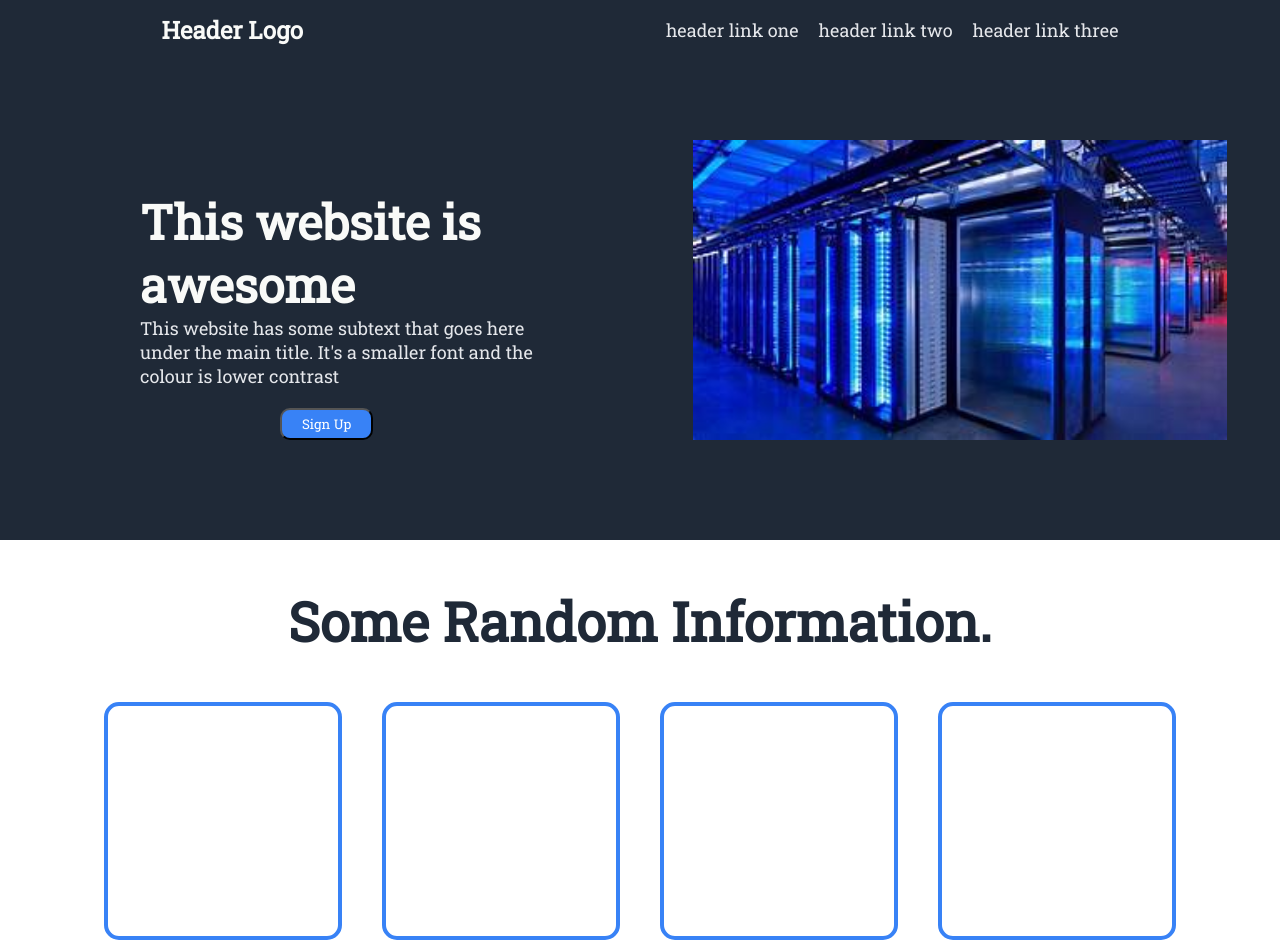
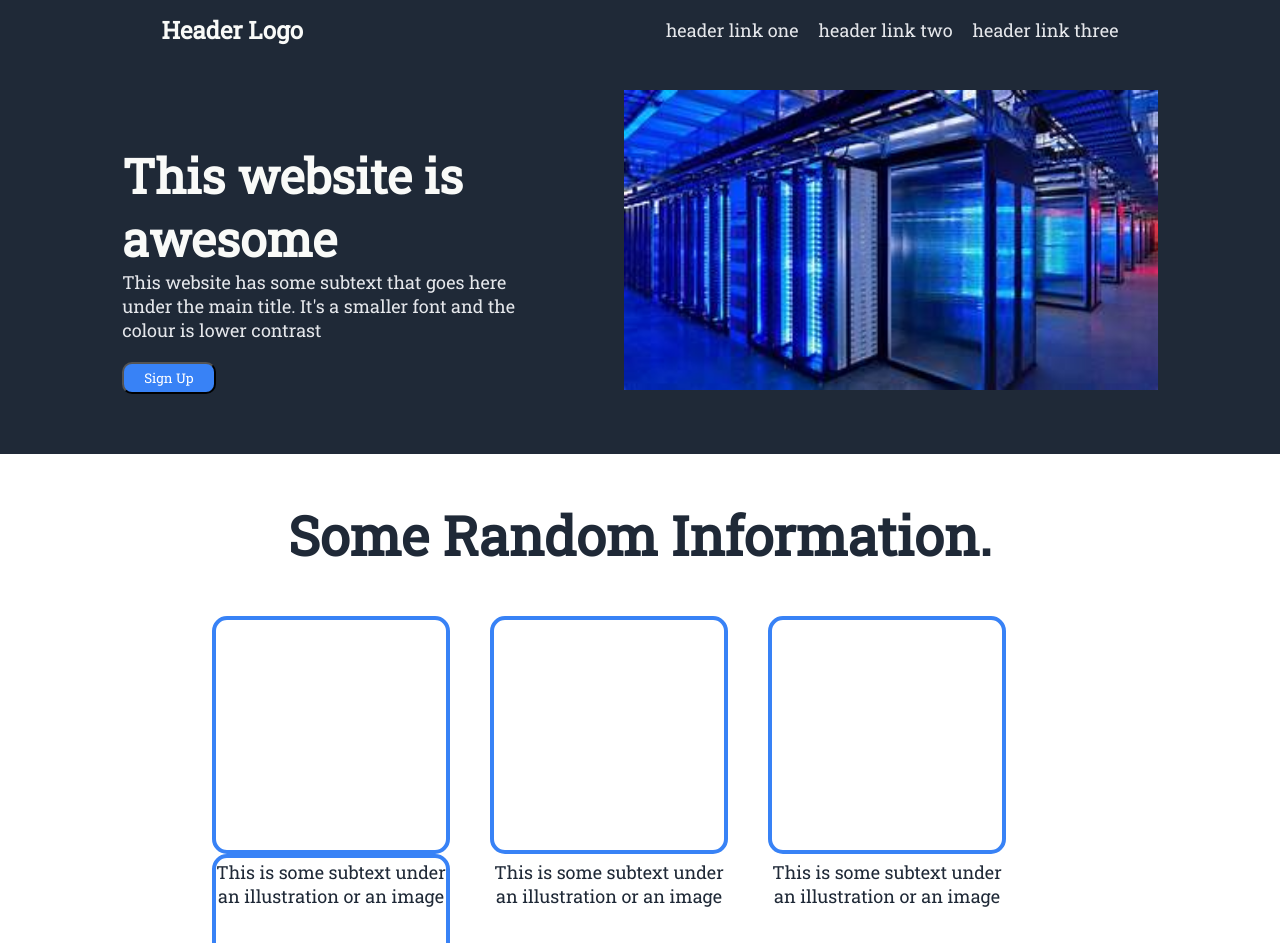
Before and after one commit to fkhadim/Landing-page-project, a plain HTML site: page index.html in a window 1280 px wide. Shown: the top 943 px of the page. Drawn offline with Linux system fonts and the light colour scheme.

Commit message:
Minor CHanges

```diff
--- a/style.css
+++ b/style.css
@@ -48,11 +48,11 @@ li {
 
 .hero {
   display: flex;
-  justify-content: space-around;
+  justify-content: space-evenly;
   padding:20px;
   padding-top:30px;
-  margin-top:50px;
-  margin-bottom: 80px;
+  padding-bottom: 60px;
+
 }
 
 .hero-text {
@@ -60,7 +60,7 @@ li {
   flex-direction: column;
   justify-content: flex-end;
   align-items: center;
-  width: 50vw;
+  max-width: 50vw;
 
 }
 
@@ -75,25 +75,17 @@ li {
 .hero-text p {
   font-size: 18px;
   color: #E5E7EB;
-  width: 400px;
+  max-width: 400px;
   margin: 0;
 }
 
 .header-button {
   background-color: #3882F6;
   align-self: flex-start;
-  margin-left: 260px;
   margin-top: 20px;
   padding: 5px 20px;
   border-radius: 10px;
   color: white;
-}
-
-.hero-image {
-  display: flex;
-  flex: 1;
-  justify-content: center;
-  width: 50vw;
 }
 
 img {
@@ -104,7 +96,8 @@ img {
 .body-container {
   display: flex;
   width: 100vw;
-  justify-content: center;
+  align-items: center;
+  flex-direction: column;
 }
 
 .body {
@@ -119,11 +112,13 @@ img {
   font-size: 36px;
   font-weight: bolder;
   color: #1f2937;
+  text-align: center;
 }
 
 .cards {
   display: flex;
   height: 300px;
+  flex-wrap: wrap;
 }
 
 .card {
@@ -135,6 +130,7 @@ img {
   height: 230px;
   color: #1f2937;
   font-size: 18px;
+  align-self: center;
 }
 
 .card p {
@@ -156,6 +152,7 @@ img {
   display: flex;
   width: 50vw;
   flex-direction: column;
+
 }
 
 .quote-text {
```
